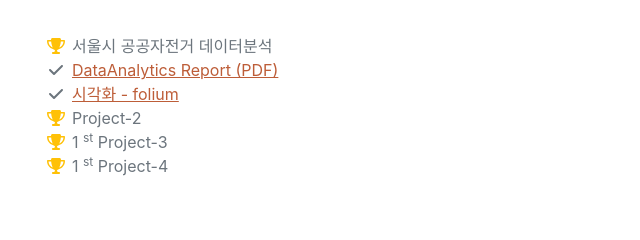
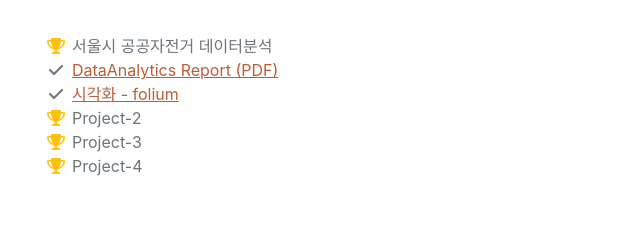
Before and after one commit to yawnsdzai/resume, a plain HTML site: page index.html in a window 1280 px wide. Shown: the part 3960-4200 px from the top of the page, 288-928 px from the left. Drawn offline with nearby package versions, Linux system fonts and the light colour scheme; a web font is replaced by a local one.

Commit message:
Add files via upload

```diff
--- a/index.html
+++ b/index.html
@@ -199,14 +199,10 @@
                         </li>
                         <li>
                             <span class="fa-li"><i class="fas fa-trophy text-warning"></i></span>
-                            1
-                            <sup>st</sup>
                             Project-3
                         </li>
                         <li>
                             <span class="fa-li"><i class="fas fa-trophy text-warning"></i></span>
-                            1
-                            <sup>st</sup>
                             Project-4
                         </li>
                     </ul>
```
